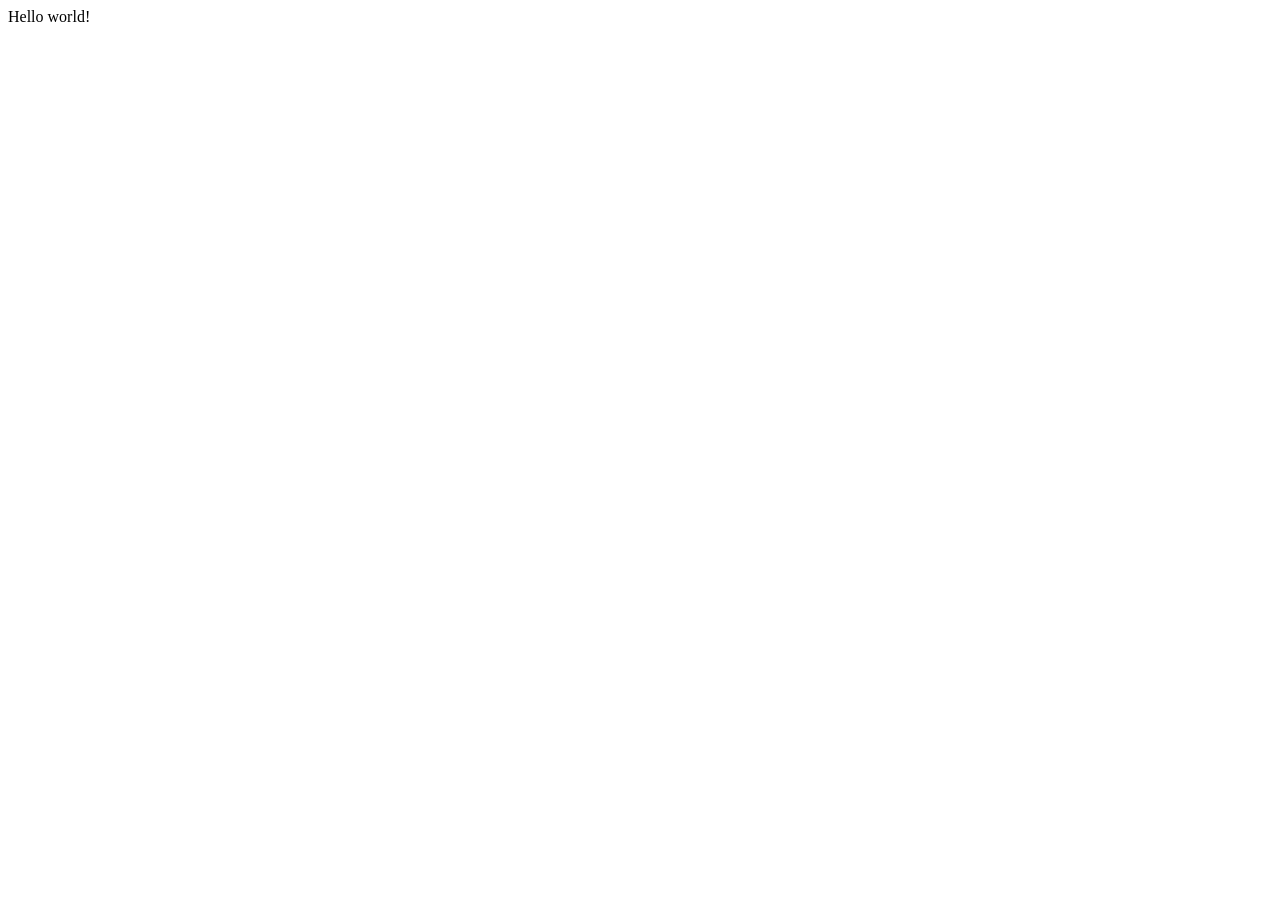
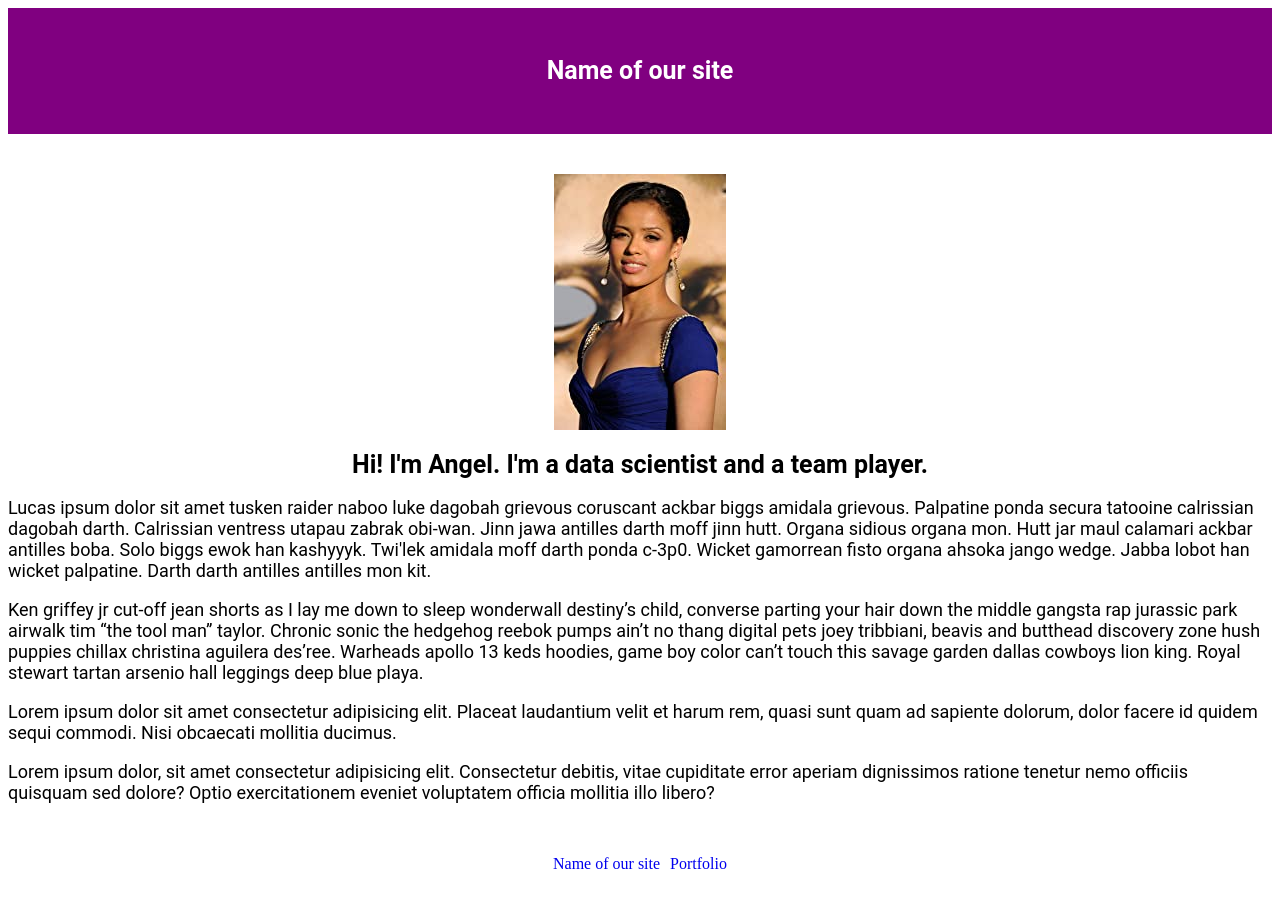
Before and after one commit to bgodden/hello-world, a Gatsby site: page / in a window 1280 px wide. Before the commit the page ends 800 px from the top, so only its background shows below. Built offline with nearby package versions, Linux system fonts and the light colour scheme; Gatsby itself is replaced by a stand-in of ours.

Commit message:
New website

```diff
--- /dev/null
+++ b/src/components/footer.js
@@ -0,0 +1,11 @@
+import React from "react"
+import { Link } from "gatsby"
+
+export default function Footer () {
+    return (
+        <footer>
+                <Link to="/">Name of our site</Link>
+                <Link to="/portfolio">Portfolio</Link>
+        </footer>
+    )
+}
--- /dev/null
+++ b/src/components/header.js
@@ -0,0 +1,12 @@
+import React from "react"
+import { Link } from "gatsby"
+
+export default function Header () {
+    return (
+        <header>
+            <h1>
+                <Link to="/">Name of our site</Link>
+            </h1>
+        </header>
+    )
+}
--- /dev/null
+++ b/src/components/main.js
@@ -0,0 +1,18 @@
+import React from "react"
+import Header from "./header"
+import Footer from "./footer"
+
+export default function Main({children}){
+    return (
+        <div>
+            <Header></Header>
+
+            <div>
+                    {children}
+            </div>
+
+            <Footer></Footer>
+        </div>
+
+    )
+}
--- a/src/pages/index.js
+++ b/src/pages/index.js
@@ -1,5 +1,41 @@
 import React from "react"
+import Main from "../components/main"
+import style from "../styles/style.css"
+
 
 export default function Home() {
-  return <div>Hello world!</div>
+  return (
+      <Main>
+        <div class="left">
+        <img class="avatar" src="../../profile.jpg" alt="profile pic"/>
+          <h1>
+            Hi! I'm Angel. I'm a data scientist and a team player.
+          </h1>
+        </div>
+
+        <div class="right">
+            <p>
+            Lucas ipsum dolor sit amet tusken raider naboo luke dagobah grievous coruscant ackbar biggs amidala grievous. Palpatine ponda secura tatooine calrissian dagobah darth. Calrissian ventress utapau zabrak obi-wan. Jinn jawa antilles darth moff jinn hutt. Organa sidious organa mon. Hutt jar maul calamari ackbar antilles boba. Solo biggs ewok han kashyyyk. Twi'lek amidala moff darth ponda c-3p0. Wicket gamorrean fisto organa ahsoka jango wedge. Jabba lobot han wicket palpatine. Darth darth antilles antilles mon kit.
+
+            </p>
+
+
+            <p>
+            Ken griffey jr cut-off jean shorts as I lay me down to sleep wonderwall destiny’s child, converse parting your hair down the middle gangsta rap jurassic park airwalk tim “the tool man” taylor. Chronic sonic the hedgehog reebok pumps ain’t no thang digital pets joey tribbiani, beavis and butthead discovery zone hush puppies chillax christina aguilera des’ree. Warheads apollo 13 keds hoodies, game boy color can’t touch this savage garden dallas cowboys lion king. Royal stewart tartan arsenio hall leggings deep blue playa.
+
+
+            </p>
+
+            <p>
+                Lorem ipsum dolor sit amet consectetur adipisicing elit. Placeat laudantium velit et harum rem, quasi sunt quam ad sapiente dolorum, dolor facere id quidem sequi commodi. Nisi obcaecati mollitia ducimus.
+            </p>
+
+            <p>
+                Lorem ipsum dolor, sit amet consectetur adipisicing elit. Consectetur debitis, vitae cupiditate error aperiam dignissimos ratione tenetur nemo officiis quisquam sed dolore? Optio exercitationem eveniet voluptatem officia mollitia illo libero?
+            </p>
+
+          </div>
+
+      </Main>
+    )
 }
--- /dev/null
+++ b/src/styles/style.css
@@ -0,0 +1,53 @@
+.wrapper{
+    width:960px;
+    margin:0 auto;
+  }
+
+  .left{
+      text-align: center;
+  }
+
+  h1{
+      font-size: 25px;
+      font-family: 'Roboto', sans-serif;
+  }
+
+  p{
+      font-size: 18px;
+      font-family: 'Roboto', sans-serif;
+  }
+
+  li{
+    display:inline-block;;
+    margin: 0.5em;
+  }
+
+  header{
+    text-align:center;
+    background: purple;
+    padding: 2.5%;
+    margin-bottom: 2.5rem;
+    color:white
+
+  }
+
+  header a{
+    padding:5px;
+    background-image: none;
+    text-decoration: none;
+    color:white;
+  }
+
+
+
+footer{
+    text-align: center;
+    margin-top: 1.25rem;
+    padding: 2.5%;
+}
+
+footer a{
+    padding:5px;
+    background-image: none;
+    text-decoration: none;
+  }
```
Also changed, not shown: src/pages/portfolio.js (added, +9 -0 lines), static/profile.jpg (added).
